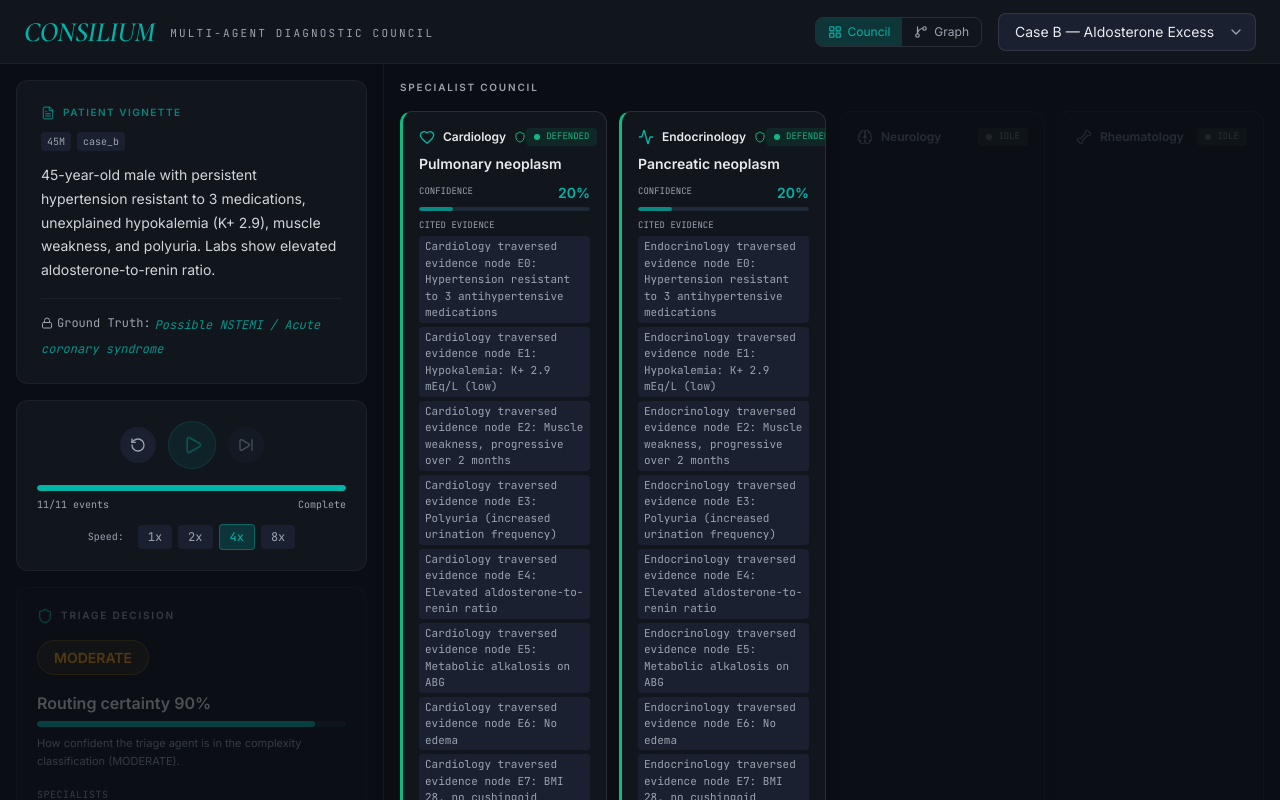
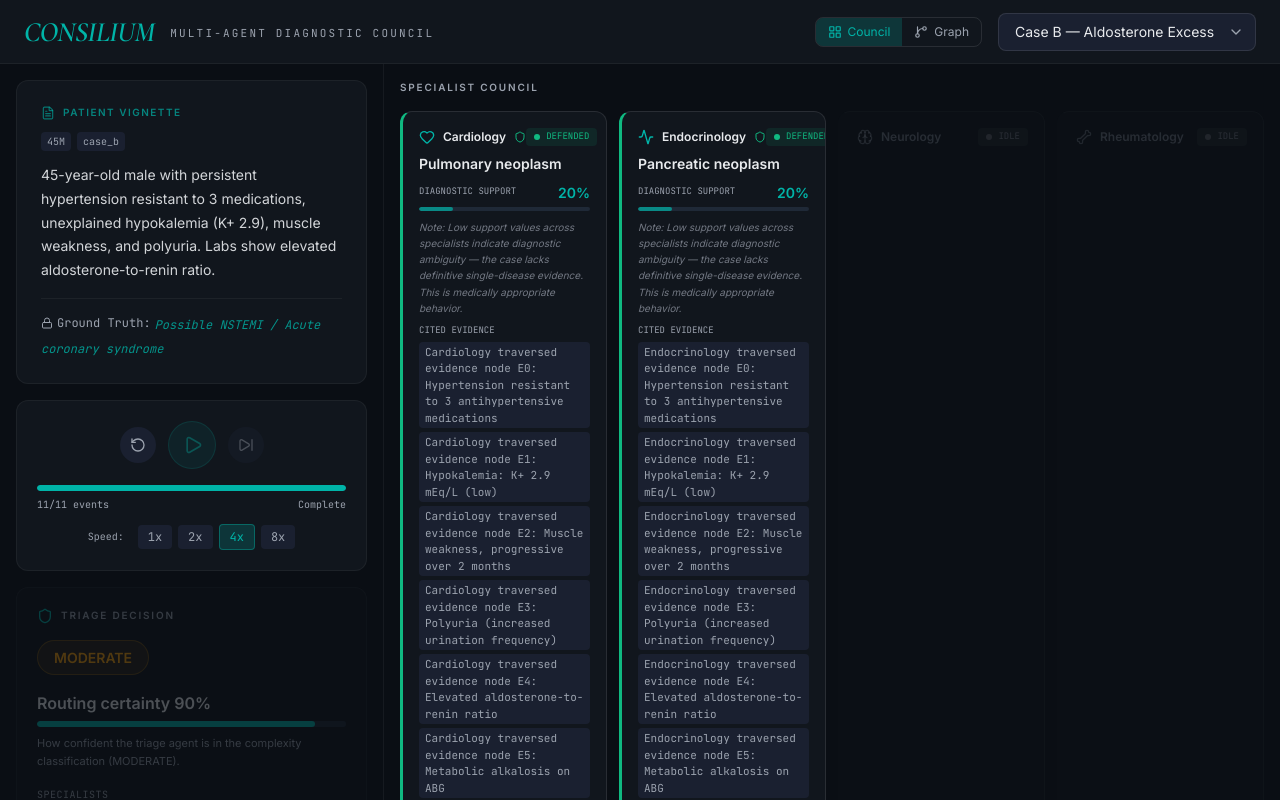
Before and after one commit to chinnuteja/CONSILIUM, a React (Vite) app in the folder frontend/: page / in a window 1280 px wide. Both pictures are taken after a click on the button 191 px from the left and 367 px from the top of the page. Built offline with nearby package versions, Linux system fonts and the light colour scheme.

Commit message:
refactor(ui): relabel specialist confidence as diagnostic support with context note

```diff
--- a/frontend/src/components/SpecialistCard.tsx
+++ b/frontend/src/components/SpecialistCard.tsx
@@ -126,9 +126,9 @@ export function SpecialistCard({ specialist, isFocused = false, isDimmed = false
             </p>
 
             {specialist.confidence !== undefined && (
-              <div className="mt-2">
+              <div className="mt-2 group/support relative">
                 <div className="flex items-center justify-between mb-1">
-                  <span className="text-[9px] font-mono text-text-secondary uppercase">confidence</span>
+                  <span className="text-[9px] font-mono text-text-secondary uppercase">Diagnostic support</span>
                   <span className="text-[14px] font-semibold text-accent-teal">
                     {(specialist.confidence * 100).toFixed(0)}%
                   </span>
@@ -141,6 +141,14 @@ export function SpecialistCard({ specialist, isFocused = false, isDimmed = false
                     className="h-full bg-accent-teal/70 rounded-full"
                   />
                 </div>
+                <div className="pointer-events-none absolute left-0 top-full z-20 mt-2 w-64 rounded-lg border border-white/10 bg-bg-elevated p-3 text-[11px] leading-relaxed text-text-secondary opacity-0 shadow-xl transition-opacity duration-200 group-hover/support:opacity-100">
+                  How strongly the cited evidence supports this specific diagnosis. Low values mean the case has multiple plausible interpretations.
+                </div>
+                {specialist.confidence <= 0.3 && (
+                  <p className="mt-2 text-[10px] leading-relaxed italic text-text-secondary/70">
+                    Note: Low support values across specialists indicate diagnostic ambiguity — the case lacks definitive single-disease evidence. This is medically appropriate behavior.
+                  </p>
+                )}
               </div>
             )}
 
```
